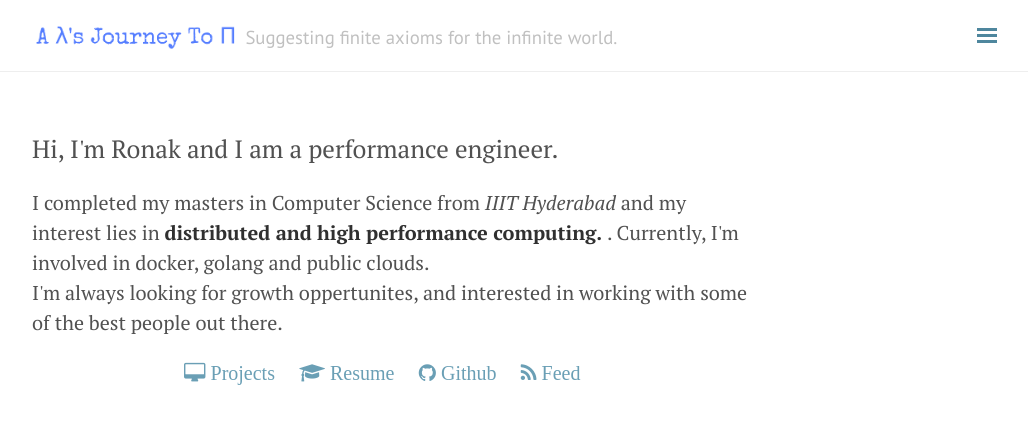
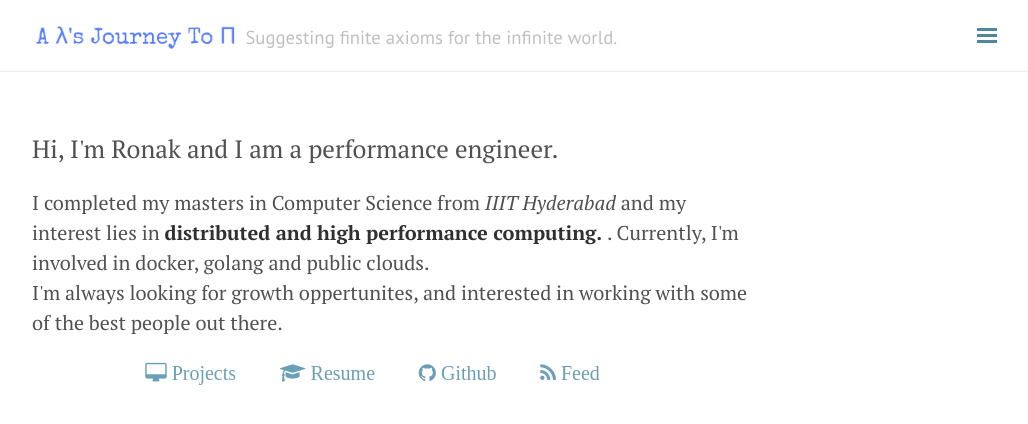
Before and after one commit to rarchk/rarchk.github.io, a Jekyll site: the page built from index.html, in a window 1280 px wide. Shown: the top 424 px of the page, without its empty margins (248-1276 px from the left). Built offline with Jekyll 4.4.1, drawn with Linux system fonts in a browser that asks for light colours; nearby versions of some CDN libraries; comment, search, counter and statistics services are not loaded.

Commit message:
BetterSpacing

```diff
--- a/_config.yml
+++ b/_config.yml
@@ -56,9 +56,6 @@
 tag_page: '/blog/tags/'
 category_page: '/blog/categories/'
 
-hero:
-  image: /public/img/we_will_be_giants_by_yalestewart.jpg
-  caption: Original Artwork &copy; <a href="http://yalestewart.deviantart.com/art/We-Will-Be-Giants-370176475">Yale Stewart</a>
 
 # Puglins
 mathjax: true # whether support mathjax
--- a/index.html
+++ b/index.html
@@ -19,7 +19,7 @@
 				<i class="fa fa-{{ iconname }}" aria-hidden="true"> {{ metadata[1] }} </i>
 				</a>
 				{% assign current_index = current_index | plus: 1 %}
-				{% if current_index != len %}&nbsp;&nbsp;&nbsp;{% endif %}
+				{% if current_index != len %}&nbsp;&nbsp;&nbsp;&nbsp;&nbsp;&nbsp;&nbsp;{% endif %}
 				{% endfor %}
 			</p>
 
```
